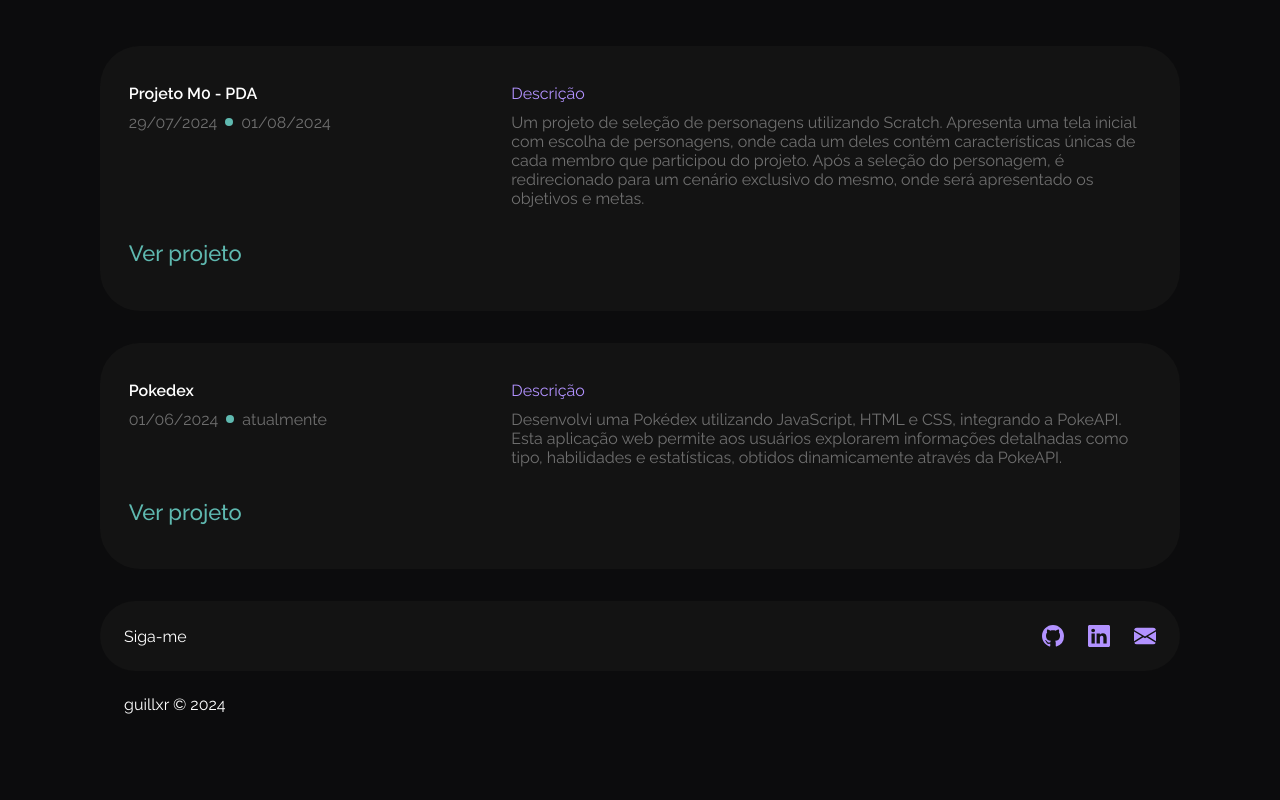
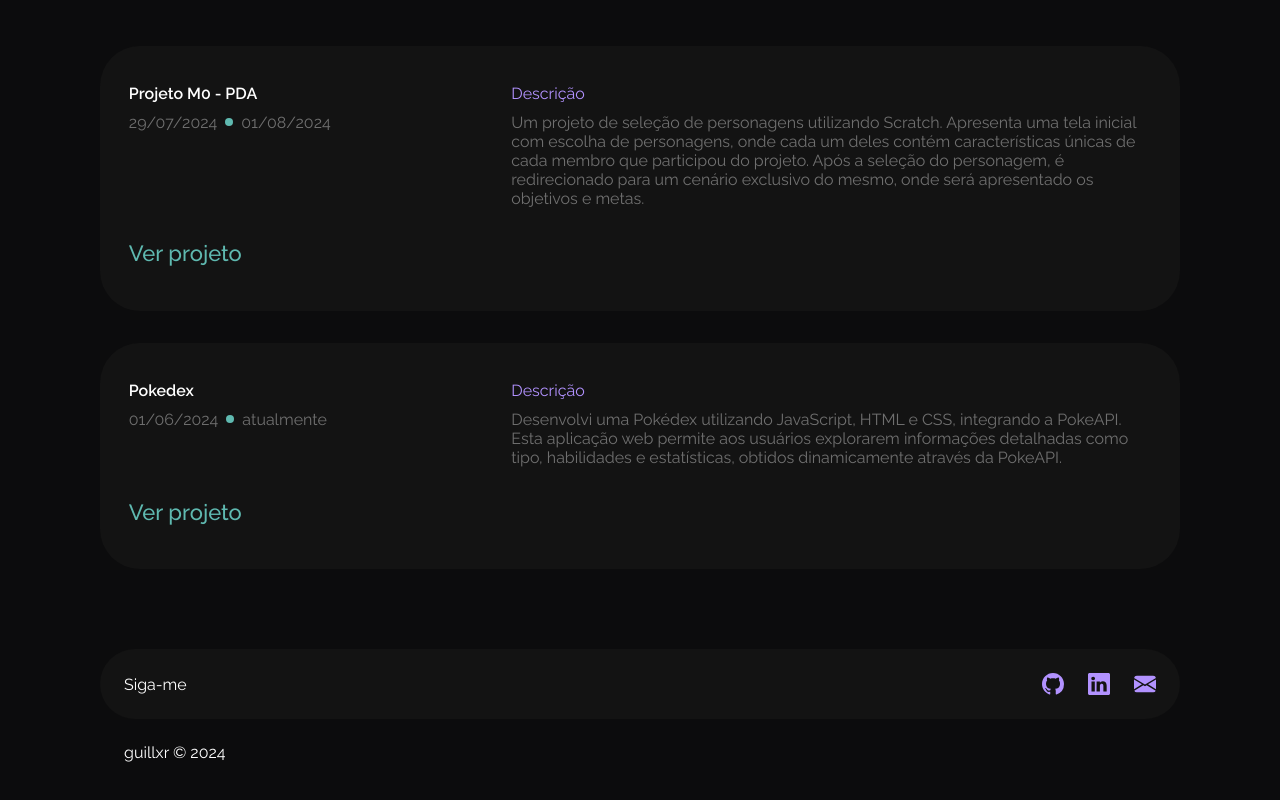
Before and after one commit to guillxr/guillxr.github.io, a plain HTML site: page index.html in a window 1280 px wide. Shown: the part 692-1492 px from the top of the page. Drawn offline with nearby package versions, Linux system fonts and the light colour scheme.

Commit message:
update margin footer.

```diff
--- a/css/style.css
+++ b/css/style.css
@@ -203,7 +203,7 @@ header {
 /* footer */
 
 footer {
-    margin-bottom: 5rem;
+    margin: 5rem 0;
 }
 
 .follow {
```
